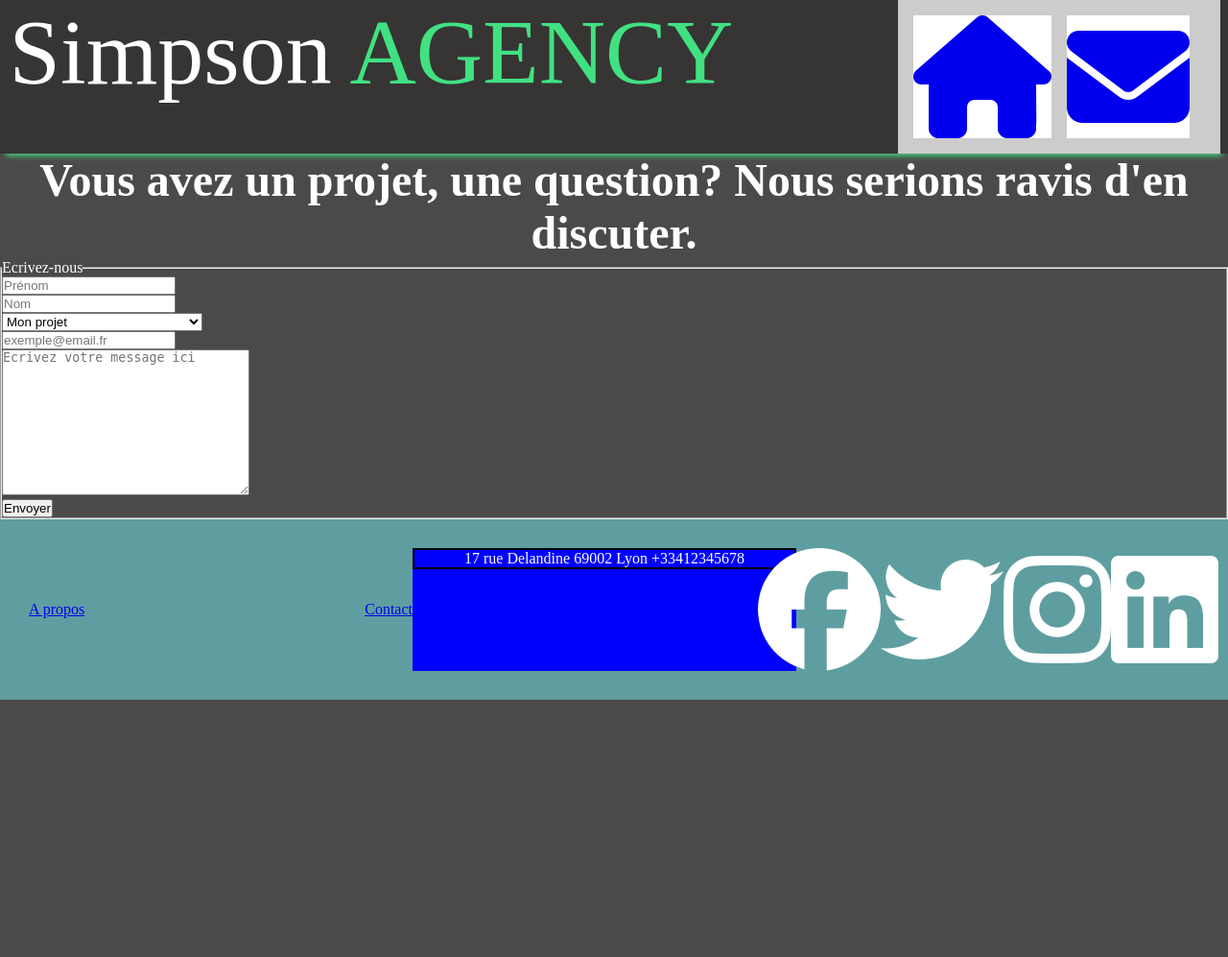
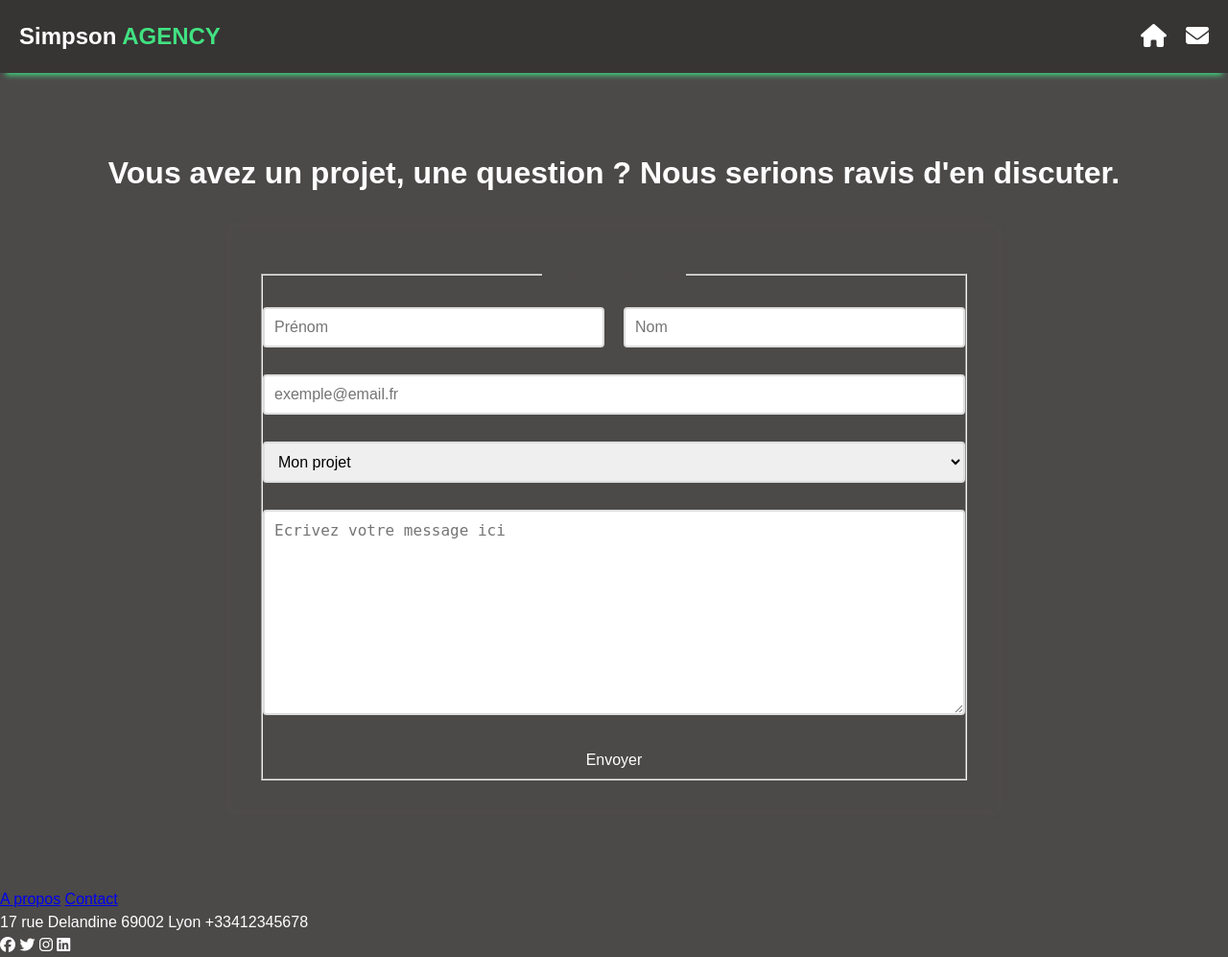
Before and after one commit to Djosiane/Simpson, a PHP site: page /pages/form.php in a window 1280 px wide. Shown: the whole page at 96% size. Before the commit the page ends 729 px from the top, so only its background shows below. Run offline with PHP 8.4, Linux system fonts and the light colour scheme; some libraries are stand-ins or nearby versions.

Commit message:
[CSS] update footer.css

```diff
--- a/public/components/footer.php
+++ b/public/components/footer.php
@@ -3,7 +3,7 @@
     <script src="https://kit.fontawesome.com/d4ecece6c5.js" crossorigin="anonymous"></script>
 </head>
 
-<footer>
+<footer class="footer">
     <nav class="footer-links-container">
         <a class="footer-link" href="#">A propos</a>
         <a class="footer-link" href="/public/pages/form.php">Contact</a>
--- a/public/components/header.php
+++ b/public/components/header.php
@@ -5,7 +5,7 @@
 
 <header>
     <div class="logo-container">
-        <p class="logo-text">Simpson <span class="color-title">AGENCY</span></p>
+        <p class="logo-text"><span class="simpson-text">Simpson</span> <span class="color-title">AGENCY</span></p>
     </div>
 
 
--- a/public/index.php
+++ b/public/index.php
@@ -6,6 +6,7 @@
     <meta name="viewport" content="width=device-width, initial-scale=1.0">
     <link rel="stylesheet" href="/styles/pages/index.css">
     <link rel="stylesheet" href="/styles/global.css">
+    <link rel="stylesheet" href="/styles/components/footer.css">
 
     <title>Document</title>
 </head>
--- a/public/pages/form.php
+++ b/public/pages/form.php
@@ -16,18 +16,27 @@
     ?>
 
     <main class="main-content"> <!--commun à toutes les pages -->
+
     <section class="principal-section"> <!--commun à toutes les pages -->
-            <h1 class="principal-section__heading">Vous avez un projet, une question? Nous serions ravis d'en discuter.</h1> <!--commun à toutes les pages -->
+            <h1 class="principal-section__heading">Vous avez un projet, une question ? Nous serions ravis d'en discuter.</h1> <!--commun à toutes les pages -->
+
+                <div class="formulaire-contenent">
                     <form action="redir_form.php" class="contact-form" method="post">
                         <fieldset class="inputs-field">
                             <legend class="field-legend">Ecrivez-nous</legend>
+
                             <div class="fnma-div">
                                 <!-- <label for="fname">Prénom</label> -->
                                 <input type="text" id="fname" name="fname" placeholder="Prénom">
                             </div>
+
                             <div class="lname-div">
                                 <!-- <label for="lname">Nom</label> -->
                                 <input type="text" id="lname" name="lname" placeholder="Nom">
+                            </div>
+                            <div class="email-div">
+                                <!-- <label for="email">Email:</label> -->
+                                <input type="email" id="email" name="email" placeholder="exemple@email.fr">
                             </div>
                             <div class="projet-div">
                                 <select name= "projet" id= "projet" required >
@@ -37,19 +46,15 @@
                                     <option value="nom">Je cherche un nom d'entreprise</option>
                                 </select>
                             </div>
-                    <div class="email-div">
-                        <!-- <label for="email">Email:</label> -->
-                        <input type="email" id="email" name="email" placeholder="exemple@email.fr">
-                    </div>
                             <div class="message-div">
                                 <!-- <label for="message">Votre message</label> -->
                                 <textarea name="message" id="message" cols="30" rows="10" placeholder="Ecrivez votre message ici"></textarea>
                             </div>
 
-                    <input type="submit" value="Envoyer">
+                            <input class="buton-formulaire" type="submit" value="Envoyer">
                         </fieldset>
                     </form>
-
+                </div>
         </section>
     </main>
 
--- a/styles/components/footer.css
+++ /dev/null
@@ -1,32 +0,0 @@
-footer {
-    background-color: cadetblue;
-    display: grid;
-    grid-template-columns: 400px 400px 400px;
-    padding: 30px;
-
-}
-
-.footer-links-container {
-    display: flex;
-    justify-content: space-between;
-    align-items: center;
-}
-
-.address-container{
-    background-color: blue;
-    /* display: flex;
-    flex-direction: column;
-    width:100px; */
-
-}
-
-.address {
-   border: solid black 2px;
-    display: flex;
-    justify-content: center;
-}
-
-.icons-container {
-    display: flex;
-    justify-content: center;
-}
--- a/styles/components/header.css
+++ b/styles/components/header.css
@@ -1,42 +1,47 @@
-.color-title{
-    color : var(--tertiary-color);
-}
+/******************************************************* HEADER ***************************************************************/
 
-header{
-    /* background-color: aqua; */
-    background-color: rgb(55, 52, 52);
+/* S'applique sur tout le header */
+header {
+    display: flex;
+    justify-content: space-between;
+    align-items: center;
+    background-color: var(--heater-footer-color);
     box-shadow: 0 8px 6px -6px var(--tertiary-color);
-    width: auto;
-    display: flex;              /* Transformation en flexbox */
-    justify-content: space-between;
-}
+    padding: 20px;
+    width: 100%;
+  }
 
-.logo-text{
-    /*Rajouter une police */
-    /* background-color: red; */
-    font-size: 6rem;
-    margin-top: -0.01em;
-    margin-left: 0.1em;
+    /* S'applique au conteneur du logo(Simpson AGENCY) */
+  .logo-container {
+    font-size: 1.5rem;
+    font-weight: bold;
+  }
 
-}
+   /* S'applique pour agency */
+  .color-title {
+    color: var(--tertiary-color);
+  }
 
+  .simpson-text:hover {
+    color: var(--tertiary-color);
+  }
 
-.header-links-container{
-    background-color: #ccc;
-    margin-right: 0.5em;
+   /* S'applique pour le conteneur contenant les 2 icones */
+  .header-links-container {
     display: flex;
     align-items: center;
-    padding: 1rem;
-}
+  }
 
+    /* S'applique pour chacunes des 2 icones (deux fois)  */
+  .header-link {
+    color: var(--second-color);
+    font-size: 18px;
+    margin-left: 20px;
+    font-size: 1.5rem;
+  }
 
-
-.header-link{
-    background-color : white;
-    margin-right:1rem;
-}
-
-i{
-    font-size: 8rem;
-
-}
+    /* S'applique quand on survole l'une des 2 icones */
+  .header-link:hover {
+    /* color: var(--tertiary-color); */
+    border-bottom: 2px solid var(--tertiary-color);
+  }
--- a/styles/global.css
+++ b/styles/global.css
@@ -4,6 +4,7 @@
     --primary-color:rgb(76, 73, 73);
     --second-color:#ffffff;
     --tertiary-color:#41e181;
+    --heater-footer-color:rgb(55, 52, 52);
 }
 
 * {
@@ -15,14 +16,18 @@
 
 
 body{
-
     background-color: var(--primary-color) ;
     color: var(--second-color);
+    font-family: Arial, sans-serif;
+    font-size: 16px;
+    line-height: 1.5;
 }
 
 h1{
-    text-align:center;
-    font-size: 3em;
+    font-size: 2rem;
+    text-align: center;
+    margin-top: 2rem;
+    margin-bottom: 2rem;
 }
 
 h2{
@@ -38,3 +43,12 @@ p{
 }
 
 /************************* SECTION ****************************************************************/
+
+
+.main-content{
+    margin-top: 5rem;
+    margin-left: 1rem;
+    margin-right: 1rem;
+    margin-bottom: 5rem;
+
+}
--- a/styles/pages/form.css
+++ b/styles/pages/form.css
@@ -0,0 +1,87 @@
+:root {
+  --space-vertical: 20px;
+  --space-horizontal: 80%;
+}
+
+.formulaire-contenent {
+  display: flex;
+  justify-content: center;
+  align-items: center;
+}
+
+.contact-form {
+  max-width: 800px;
+  width: 100%;
+  padding: 2rem;
+  border-radius: 5px;
+  background-color: var(--primary-color);
+  color:white;
+  box-shadow: 0 0 10px rgba(111, 104, 104, 0.2);
+  text-align: center;
+}
+
+.inputs-field {
+  display: grid;
+  grid-template-columns: 1fr;
+  grid-gap: 20px;
+}
+
+.field-legend {
+  font-size: 1.5rem;
+  font-weight: bold;
+  margin-bottom: 1rem;
+  color: var(--primary-color);
+}
+
+.fnma-div,
+.lname-div,
+.projet-div,
+.email-div,
+.message-div {
+  display: flex;
+  flex-direction: column;
+}
+
+input[type="text"],
+input[type="email"],
+select,
+textarea {
+  padding: 10px;
+  border-radius: 4px;
+  border: 2px solid #ddd;
+  font-size: 1rem;
+  margin-bottom: 0.5rem;
+}
+
+input[type="submit"] {
+  background-color: var(--primary-color);
+  color: #fff;
+  border: none;
+  border-radius: 4px;
+  padding: 10px 20px;
+  font-size: 1rem;
+  cursor: pointer;
+}
+
+input[type="submit"]:hover {
+  background-color: #005500;
+}
+
+@media screen and (min-width: 768px) {
+  .inputs-field {
+    grid-template-columns: repeat(2, 1fr);
+  }
+
+  .projet-div {
+    grid-column: span 2;
+  }
+
+  .email-div,
+  .message-div {
+    grid-column: span 2;
+  }
+
+  .buton-formulaire{
+    grid-column: span 2;
+  }
+}
```
Also changed, not shown: 1 other file. Lines whose indentation alone changed are shown as unchanged.
